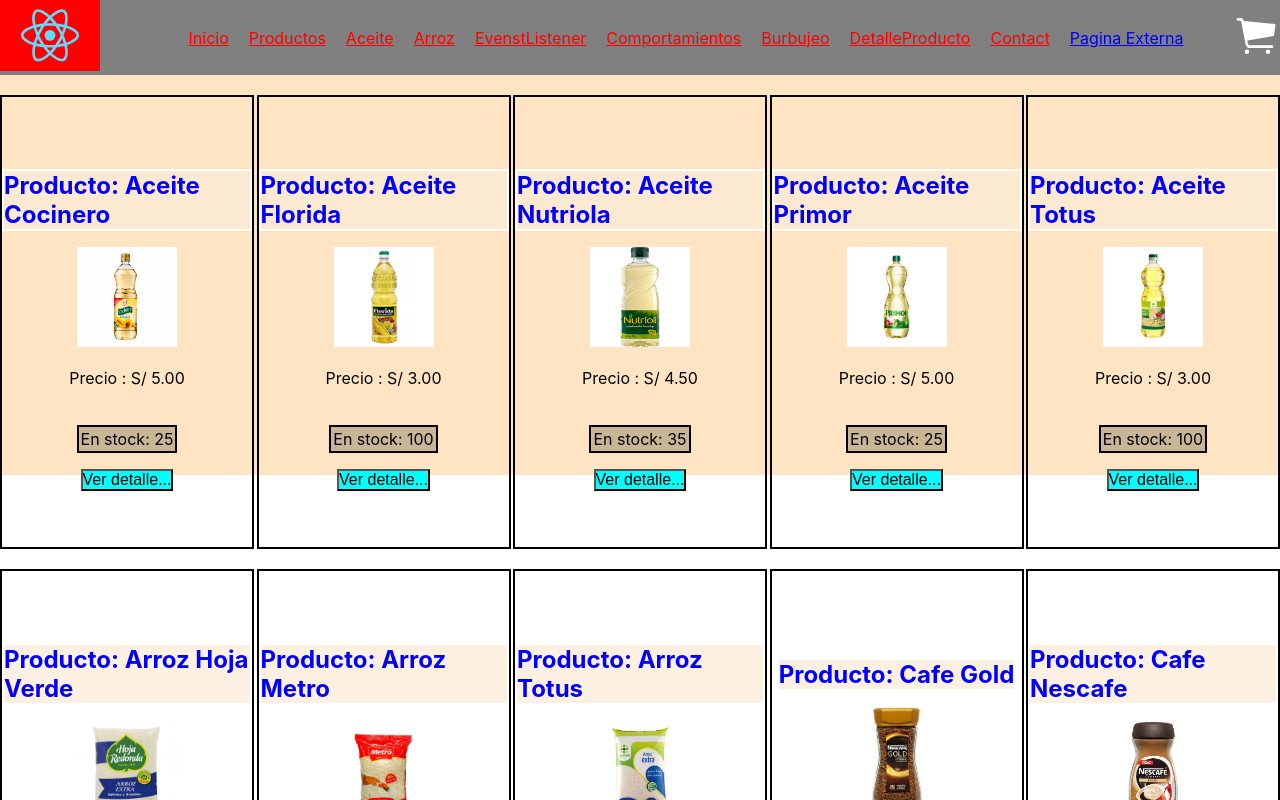
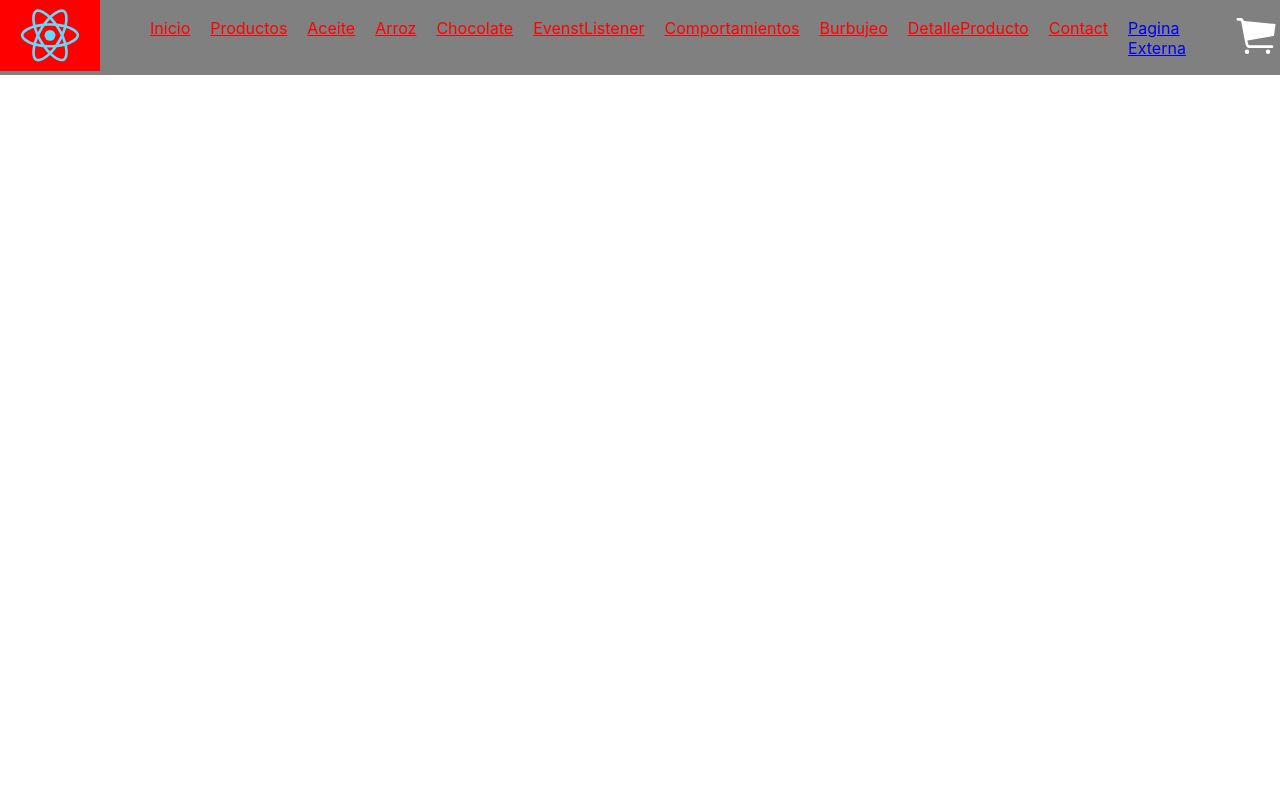
Before and after one commit to LoriDustin/ecommercedustin, a React (Create React App) app: page /title/1 in a window 1280 px wide. Shown: the top 800 px of the page. Built offline with nearby package versions, Linux system fonts and the light colour scheme.

Commit message:
Actualizacion 17/09/2022

```diff
--- a/src/App.js
+++ b/src/App.js
@@ -1,6 +1,5 @@
 import NavBar from './components/Navbar/NavBar'
 import ItemListContainer from './components/carpcomponents/ItemListContainer';
-import ItemCount from './components/ItemCount/ItemCount';
 import ItemListContainer2 from './components/ItemListContainer/ItemListContainer2';
 import ItemListContainerDetalle from './components/ItemDetalle/ItemListContainerDetalle';
 import ContactoPage from './components/ContactoPage/ContactoPage';
@@ -24,7 +23,9 @@
           <Route path='/contacto' element={<ContactoPage/> } />
           <Route path='/productos' element={<ItemListContainer2/> } />
           <Route path='/productos/:categoryId' element={<ItemListContainer2/> } />
-          <Route path='/title/:productId' element={<ItemListContainer2/>} />
+
+          <Route path='/detalle/:detalleId' element={<ItemListContainerDetalle/>} />
+
           <Route path='/evento-listener' element={<EvenstListener/>} />
           <Route path='/comportamientos-eventos' element={<Comportamientos/>} />
           <Route path='/burbujeo' element={<Burbujeo/>} />
--- a/src/components/ItemDetalle/ItemListContainerDetalle.js
+++ b/src/components/ItemDetalle/ItemListContainerDetalle.js
@@ -2,33 +2,52 @@
 import ItemList from './ItemList'
 import dataecommer from '../DATA/dataecommer'
 
-// 'https://rickandmortyapi.com/api/character/?status=alive'
+import { useParams } from 'react-router-dom'
+
+
+
 const ItemListContainerDetalle = () => {
+
+    const {detalleId} = useParams();
 
     const [character, setcharacter] = useState([])
 
-    // const getData = () => {
 
-    // }
+    const getData = (id) =>{
+        return new Promise((resolver) =>{
+            const productodetalle = dataecommer.find(item=>item.id === parseInt(id))
+            resolver(productodetalle)
+
+        })
+    }
+
+    useEffect(() => {
+        const getProducto = async()=>{
+            const producto = await getData(detalleId);
+            setcharacter(producto)
+        }
+        getProducto();
+    },[ detalleId ])
 
 
-    useEffect(() => {
-        const getdata = new Promise(resolver => {
-            setTimeout( () => {
-                fetch('../DATA/dataecommer.js')
-            .then((response) => {
-                return response.json()
-            })
-            .then((data) => {
-                setcharacter(data)
-            })
 
-                resolver(dataecommer);
-            }, 2000)
-        });
-        getdata.then(res => setcharacter(res));
-    }, [])
+    // useEffect(() => {
+    //     const getdata = new Promise(resolver => {
+    //         setTimeout(() => {
+    //             fetch('../DATA/dataecommer.js')
+    //         .then((response) => {
+    //             return response.json()})
+    //         .then((data) => {
+    //             setcharacter(data)})
+    //         resolver(dataecommer);
+    //         }, 2000)
 
+    //     });
+    //     getdata.then(res =>setcharacter(res.find(item=>item.id === parseInt(detalleId))));
+    // },[detalleId])
+
+
+    console.log('item:' ,character)
 
   return (
     <div>
--- a/src/components/ItemListContainer/Item.css
+++ b/src/components/ItemListContainer/Item.css
@@ -42,4 +42,5 @@
     background-color: cyan;
     color: black;
     padding: 0;
+
 }
--- a/src/components/ItemListContainer/Item.js
+++ /dev/null
@@ -1,23 +0,0 @@
-import React from 'react'
-import './Item.css'
-import {Link} from 'react-router-dom'
-
-
-const Item = ({image, title, precio, stock}) => {
-  return (
-    <div className='container'>
-        <h1>Producto: {title} </h1>
-        <img className='imagen' src={image} alt={title} />
-        <p>Precio : {precio}</p>
-        <p className='stock'>En stock: {stock}</p>
-        <Link to={`/title/${title.id}`}>
-        <button className='boton-ver'>Ver detalle...</button>
-        </Link>
-
-
-
-    </div>
-  )
-}
-
-export default Item
--- a/src/components/ItemListContainer/ItemList.js
+++ b/src/components/ItemListContainer/ItemList.js
@@ -1,19 +1,35 @@
-import Item from './Item'
 import './Item.css'
+import { Link } from 'react-router-dom'
 
 const ItemList = ( { data } ) => {
   return (
     <div className='ItemList'>
-       { data.map((list) =>{
+       { data.map((list, index) =>{
             return (
-                <Item
-                key={list.id}
-                title={list.title}
-                image={list.image}
-                precio={list.precio}
-                stock={list.stock}
-                />
+
+              <div className='container' key={index}>
+                <h1>Producto: {list.title} </h1>
+                <img className='imagen' src={list.image} alt={list.title} />
+                <p>Precio : {list.precio}</p>
+                <p className='stock'>En stock: {list.stock}</p>
+              <Link to={`/detalle/ ${list.id}`}>
+              <button className='boton-ver'>Ver detalle...</button>
+              </Link>
+          </div>
+
+
+
+                // <Item
+                // key={list.id}
+                // title={list.title}
+                // image={list.image}
+                // precio={list.precio}
+                // stock={list.stock}
+                // />
             )
+
+
+
         })
         }
     </div>
--- a/src/components/Navbar/NavBar.js
+++ b/src/components/Navbar/NavBar.js
@@ -31,6 +31,9 @@
                     </li>
                     <li>
                         <NavLink className={({isActive}) => isActive ? "claseActivo" : "claseInactivo" } to='/productos/Arroz'>Arroz</NavLink>
+                    </li>
+                    <li>
+                        <NavLink className={({isActive}) => isActive ? "claseActivo" : "claseInactivo" } to='/productos/Chocolate'>Chocolate</NavLink>
                     </li>
                     <li>
                         <NavLink className={({isActive}) => isActive ? "claseActivo" : "claseInactivo" }  to='/evento-listener'>EvenstListener</NavLink>
```
Also changed, not shown: src/components/ItemDetalle/ItemList.js (+5 -4 lines), src/components/ItemListContainer/ItemListContainer2.js (+0 -12 lines).
